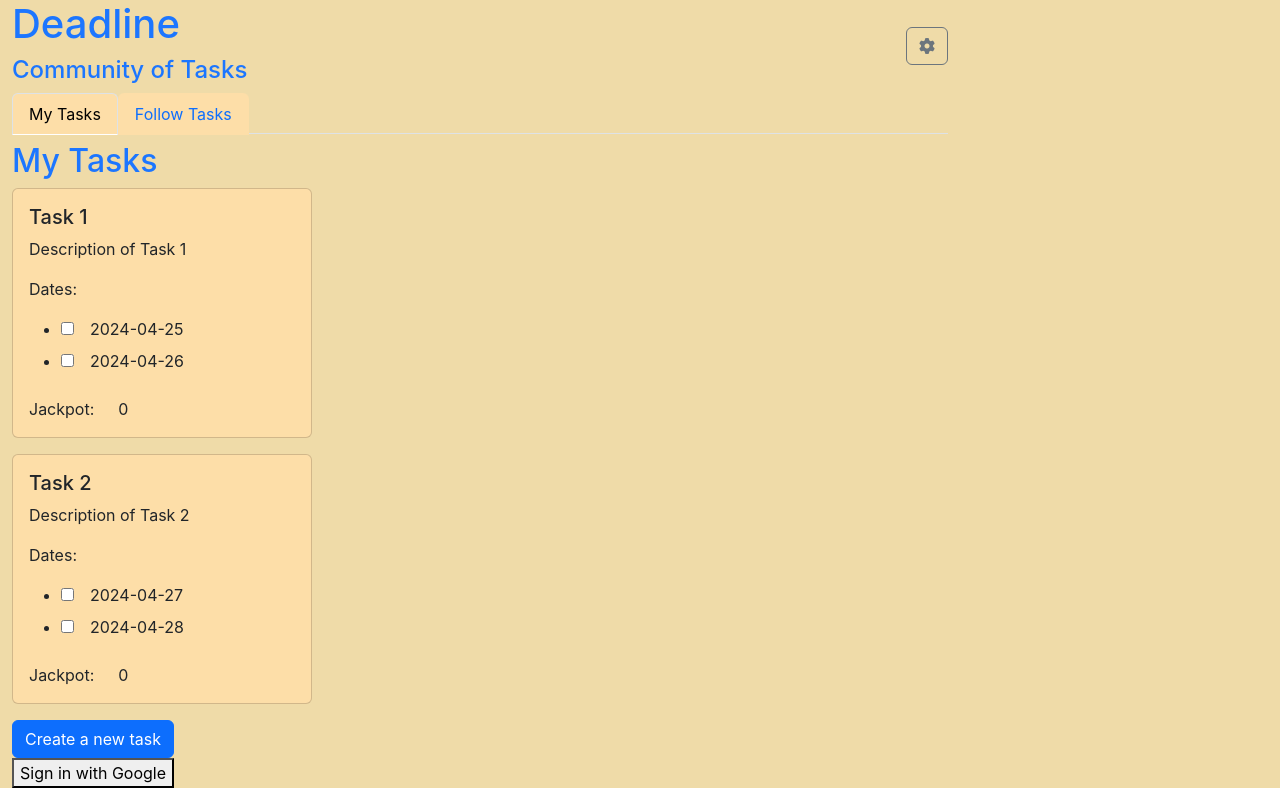
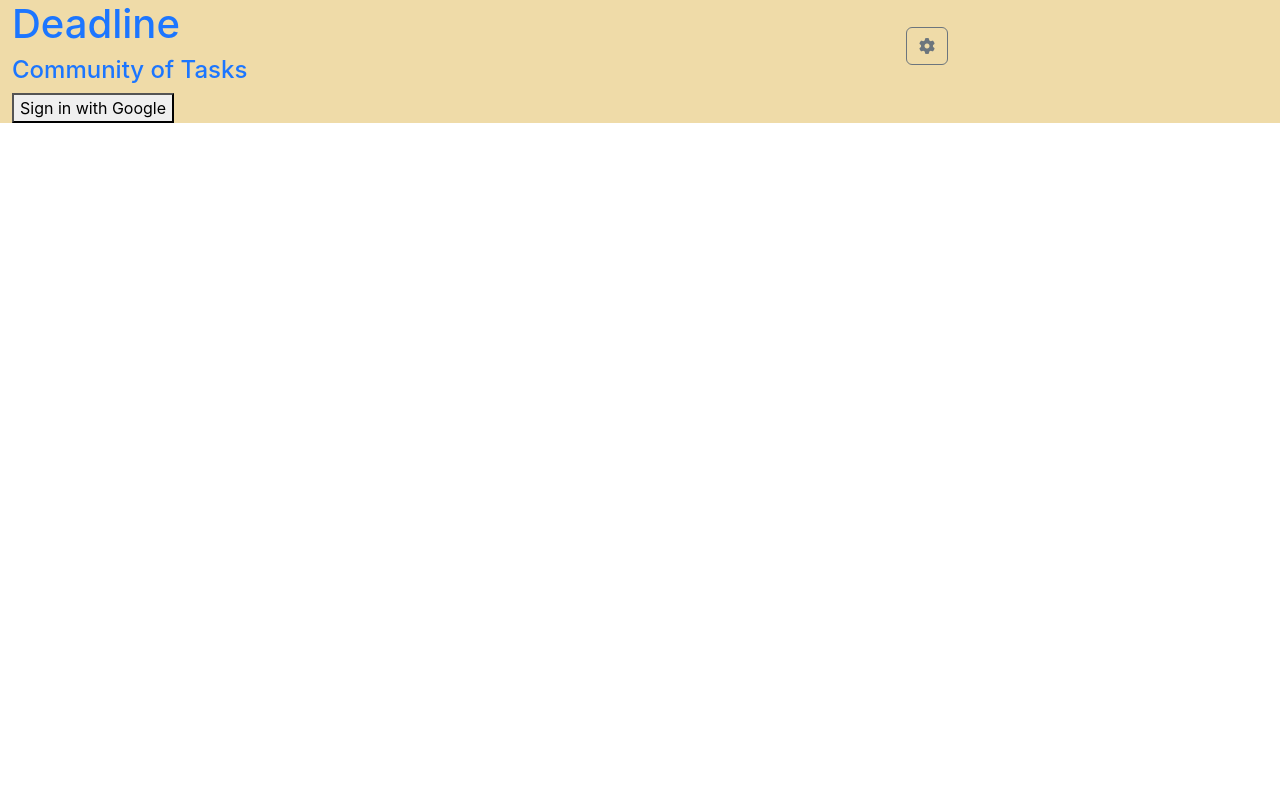
Before and after one commit to rozenben/deadline, a React (Create React App) app: page / in a window 1280 px wide. Built offline with nearby package versions, Linux system fonts and the light colour scheme; the HTML template or start-up script is replaced by a standard one.

Commit message:
show data only fater sign in

```diff
--- a/src/App.js
+++ b/src/App.js
@@ -1,6 +1,7 @@
 // src/App.js
 
-import React, { useState } from 'react';
+import React, { useState, useContext } from 'react';
+import { UserContext } from './components/UserContext';
 import './App.css'
 import Tabs from './components/Tabs';
 import Settings from './components/Settings';
@@ -28,14 +29,14 @@ firebase.initializeApp(firebaseConfig);
 function App() {
 
   const [isSettingsOpen, setIsSettingsOpen] = useState(false);
+  const [user, setUser] = useState(null);
 
   const toggleSettings = () => {
     setIsSettingsOpen(!isSettingsOpen);
   };
-
-
+  console.log("user: ", user)
   return (
-    <UserProvider>
+    <UserProvider user={user} updateUser={setUser}>
       <div className="container-fluid" style={{ backgroundColor: '#efdba8', color:'#1c76ff'}}>
         <div className="row">
           <div className="col-md-9">
@@ -48,7 +49,7 @@ function App() {
                 <i className="fas fa-cog"></i> {/* Font Awesome setting icon */}
               </button>
             </div>
-          <Tabs />
+            {user && <Tabs />}
           </div>
           <Settings isOpen={isSettingsOpen} onClose={toggleSettings} />
           <GoogleAuthComponent/>
@@ -58,4 +59,6 @@ function App() {
   );
 }
 
+
+
 export default App;
--- a/src/components/GoogleAuthComponent.js
+++ b/src/components/GoogleAuthComponent.js
@@ -34,6 +34,8 @@ const GoogleAuthComponent = () => {
     const provider = new firebase.auth.GoogleAuthProvider();
     try {
         const result = await firebase.auth().signInWithPopup(provider);
+        console.log(result.user)
+        console.log(updateUser)
         updateUser(result.user); // Update user context with the obtained user data
       const { displayName, email } = result.user;
       const userData = {
--- a/src/components/UserContext.js
+++ b/src/components/UserContext.js
@@ -1,14 +1,16 @@
-// UserContext.js
+// components/UserContext.js
 import React, { createContext, useState } from 'react';
 
-export const UserContext = createContext();
 
-export const UserProvider = ({ children }) => {
-  const [user, setUser] = useState(null);
+export const UserContext = createContext({user: null});
 
-  const updateUser = (userData) => {
-    setUser(userData);
-  };
+export const UserProvider = ({ children, user, updateUser }) => {
+//   const [user, setUser] = useState(null); // Initialize user state with null
+
+//   // Function to update user value
+//   const updateUser = (userData) => {
+//     setUser(userData);
+//   };
 
   return (
     <UserContext.Provider value={{ user, updateUser }}>
```
Lines whose indentation alone changed are shown as unchanged.
